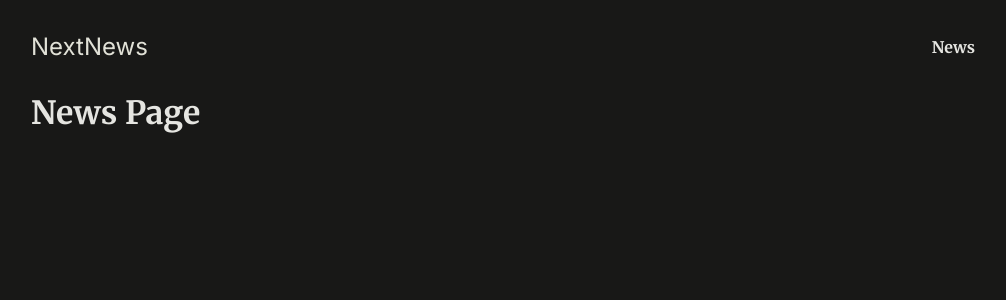
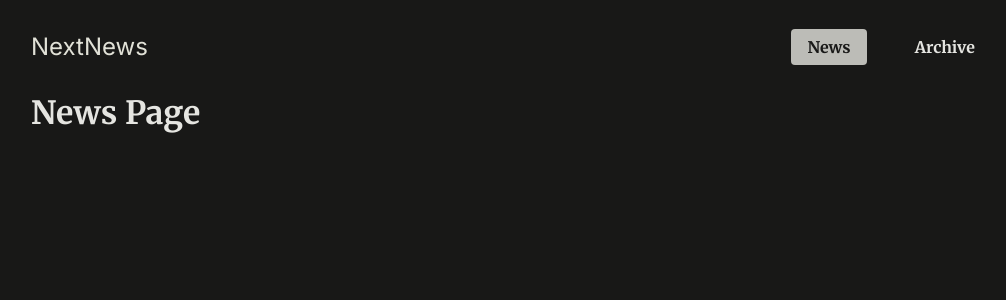
Before and after one commit to Chetanoo/next-routing-and-rendering, a Next.js app: page /news in a window 1280 px wide. Shown: the top 300 px of the page, without its empty margins (129-1135 px from the left). Built offline with nearby package versions, Linux system fonts and the light colour scheme.

Commit message:
nested routes inside dynamic path

```diff
--- a/components/main-header.js
+++ b/components/main-header.js
@@ -1,4 +1,5 @@
-import Link from 'next/link';
+import Link from "next/link";
+import NavLink from "@/components/nav-link";
 
 export default function MainHeader() {
   return (
@@ -9,7 +10,10 @@ export default function MainHeader() {
       <nav>
         <ul>
           <li>
-                        <Link href="/news">News</Link>
+            <NavLink href="/news">News</NavLink>
+          </li>
+          <li>
+            <NavLink href="/archive">Archive</NavLink>
           </li>
         </ul>
       </nav>
--- /dev/null
+++ b/components/nav-link.js
@@ -0,0 +1,15 @@
+"use client";
+
+import clsx from "clsx";
+import Link from "next/link";
+import { usePathname } from "next/navigation";
+
+export default function NavLink({ href, children }) {
+  const path = usePathname();
+
+  return (
+    <Link className={clsx(path.startsWith(href) && "active")} href={href}>
+      {children}
+    </Link>
+  );
+}
--- a/package.json
+++ b/package.json
@@ -9,6 +9,7 @@
     "lint": "next lint"
   },
   "dependencies": {
+    "clsx": "^2.1.1",
     "next": "14.1.0",
     "react": "^18",
     "react-dom": "^18"
```
Also changed, not shown: app/news/[slug]/image/page.js (added, +18 -0 lines), app/news/[slug]/page.js (+10 -7 lines), 1 other file (tests, documents, lock files or other folders). Lines whose indentation alone changed are shown as unchanged.
